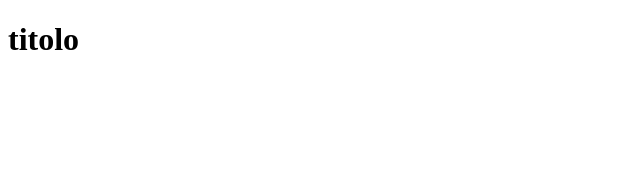
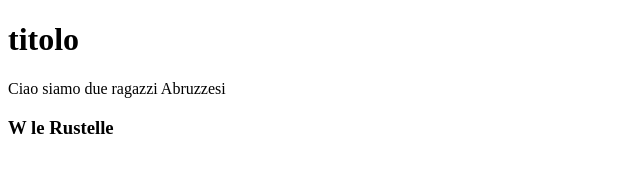
Before and after one commit to Simonepelle/esercizio-3-giorno-25.01.2024, a plain HTML site: page index.html in a window 1280 px wide. Shown: the whole page, without its empty margins (0-640 px from the left). Drawn offline with Linux system fonts and the light colour scheme.

Commit message:
Primo commit

```diff
--- a/index.html
+++ b/index.html
@@ -8,6 +8,8 @@
 <body>
     <header>
         <h1>titolo</h1>
+        <p>Ciao siamo due ragazzi Abruzzesi</p>
+        <h3>W le <strong>Rustelle</strong></h3>
     </header>
 </body>
 </html>
```
